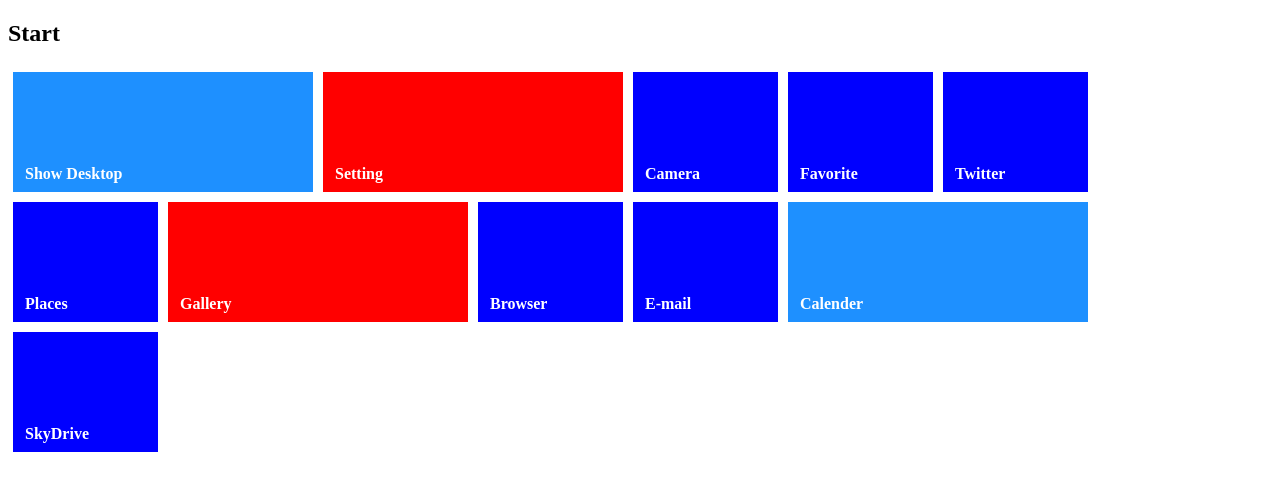
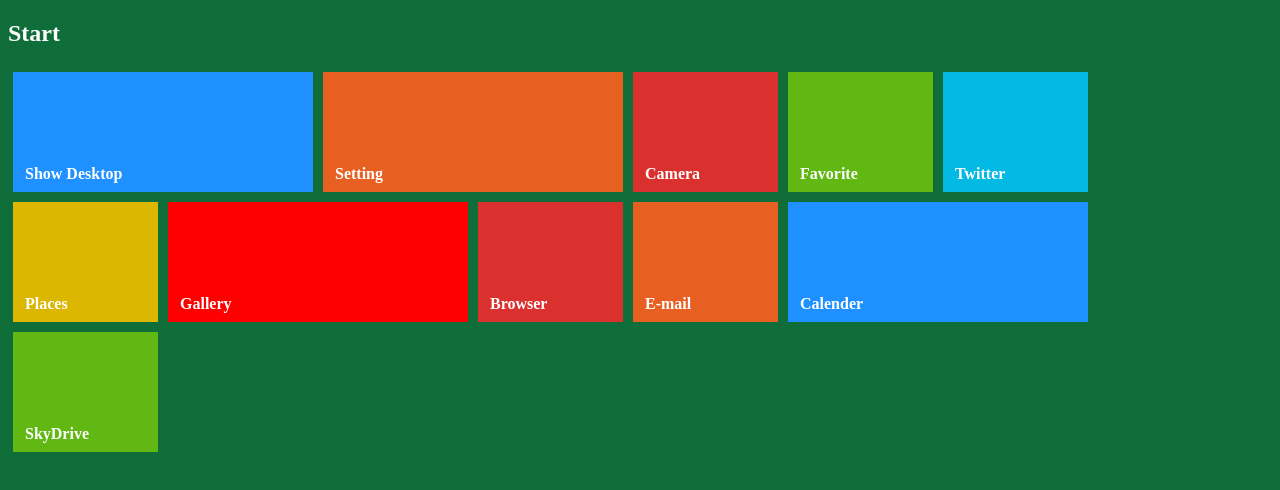
Before and after one commit to rezatajari/html-css, a plain HTML site: page 15-Windows 8 metro UI/index.html in a window 1280 px wide. Drawn offline with Linux system fonts and the light colour scheme.

Commit message:
#Windown 8 metro UI prj\set color itemls

```diff
--- a/15-Windows 8 metro UI/index.html
+++ b/15-Windows 8 metro UI/index.html
@@ -20,47 +20,47 @@
         <a href="index.html" class="wide blue">
             <i></i>
             <h4>Show Desktop</h4>
-        </a href="index.html">
-        <a href="index.html" class="wide">
+        </a>
+        <a href="index.html" class="wide orange">
             <i></i>
             <h4>Setting</h4>
-        </a href="index.html">
-        <a href="index.html" class="box">
+        </a>
+        <a href="index.html" class="box redgay">
             <i></i>
             <h4>Camera</h4>
-        </a href="index.html">
-        <a href="index.html" class="box">
+        </a>
+        <a href="index.html" class="box lime">
             <i></i>
             <h4>Favorite</h4>
-        </a href="index.html">
-        <a href="index.html" class="box">
+        </a>
+        <a href="index.html" class="box bluefish">
             <i></i>
             <h4>Twitter</h4>
-        </a href="index.html">
-        <a href="index.html" class="box">
+        </a>
+        <a href="index.html" class="box yellow">
             <i></i>
             <h4>Places</h4>
-        </a href="index.html">
+        </a>
         <a href="index.html" class="wide">
             <i></i>
             <h4>Gallery</h4>
-        </a href="index.html">
-        <a href="index.html" class="box">
+        </a>
+        <a href="index.html" class="box redgay">
             <i></i>
             <h4>Browser</h4>
-        </a href="index.html">
-        <a href="index.html" class="box">
+        </a>
+        <a href="index.html" class="box orange">
             <i></i>
             <h4>E-mail</h4>
-        </a href="index.html">
+        </a>
         <a href="index.html" class="wide blue">
             <i></i>
             <h4>Calender</h4>
-        </a href="index.html">
-        <a href="index.html" class="box">
+        </a>
+        <a href="index.html" class="box lime">
             <i></i>
             <h4>SkyDrive</h4>
-        </a href="index.html">
+        </a>
         <!-- final part of 11 element design -->
     </div>
 
--- a/15-Windows 8 metro UI/style.css
+++ b/15-Windows 8 metro UI/style.css
@@ -1,8 +1,19 @@
+body {
+    background-color: #0f6d39;
+}
+
+h2 {
+    color: white;
+}
+
 .container {
     display: flex;
     flex-wrap: wrap;
     width: 90%;
 }
+
+
+/* all of wide boxes */
 
 .wide {
     position: relative;
@@ -12,6 +23,9 @@
     margin: 5px;
 }
 
+
+/*  all of square boxes  */
+
 .box {
     position: relative;
     background-color: blue;
@@ -19,6 +33,9 @@
     height: 120px;
     margin: 5px;
 }
+
+
+/* a tag and titles position attributes */
 
 a.wide,
 .box {
@@ -33,8 +50,31 @@
     bottom: -12px;
 }
 
+
+/* set colors */
+
 .blue {
     background-color: #1E90FF;
+}
+
+.orange {
+    background-color: #e76022;
+}
+
+.redgay {
+    background-color: #DA312E;
+}
+
+.lime {
+    background-color: #61b812
+}
+
+.bluefish {
+    background-color: #02b9e3;
+}
+
+.yellow {
+    background-color: #dbb701;
 }
 
 a:hover {
```
